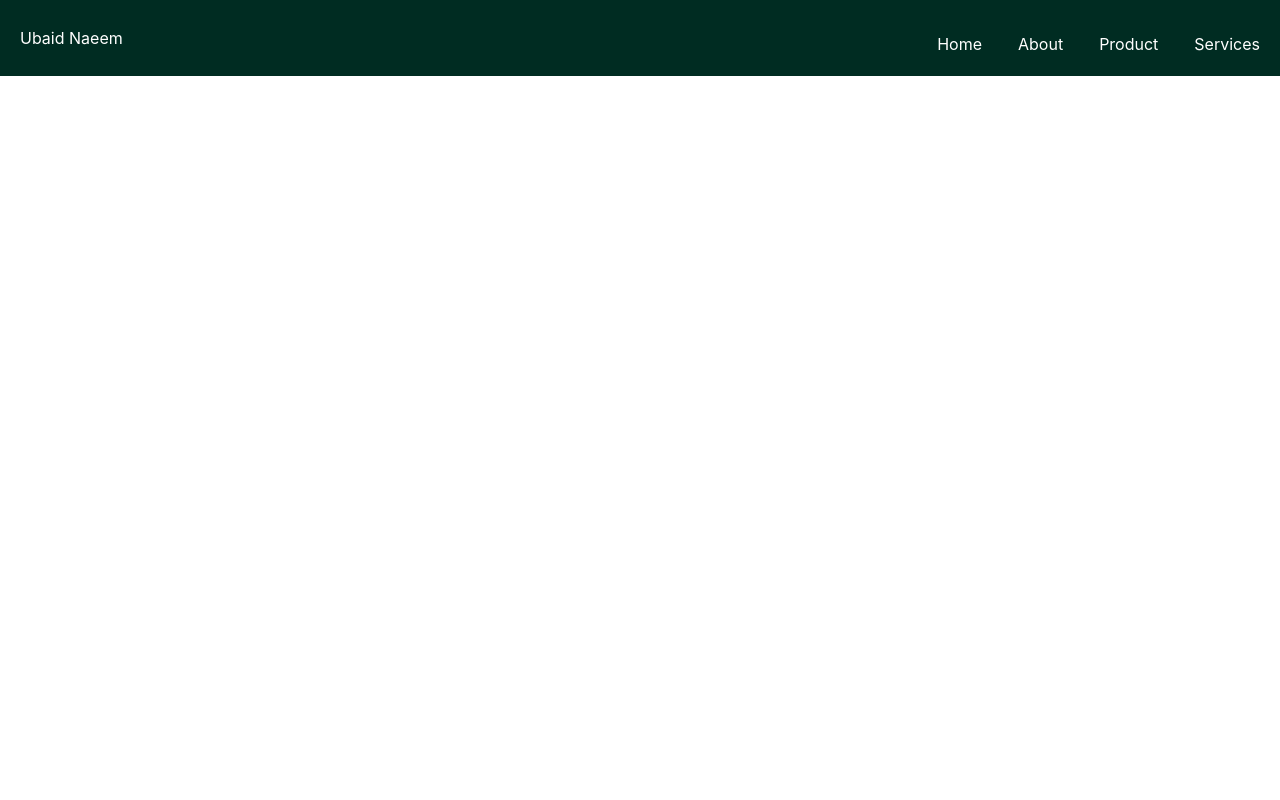
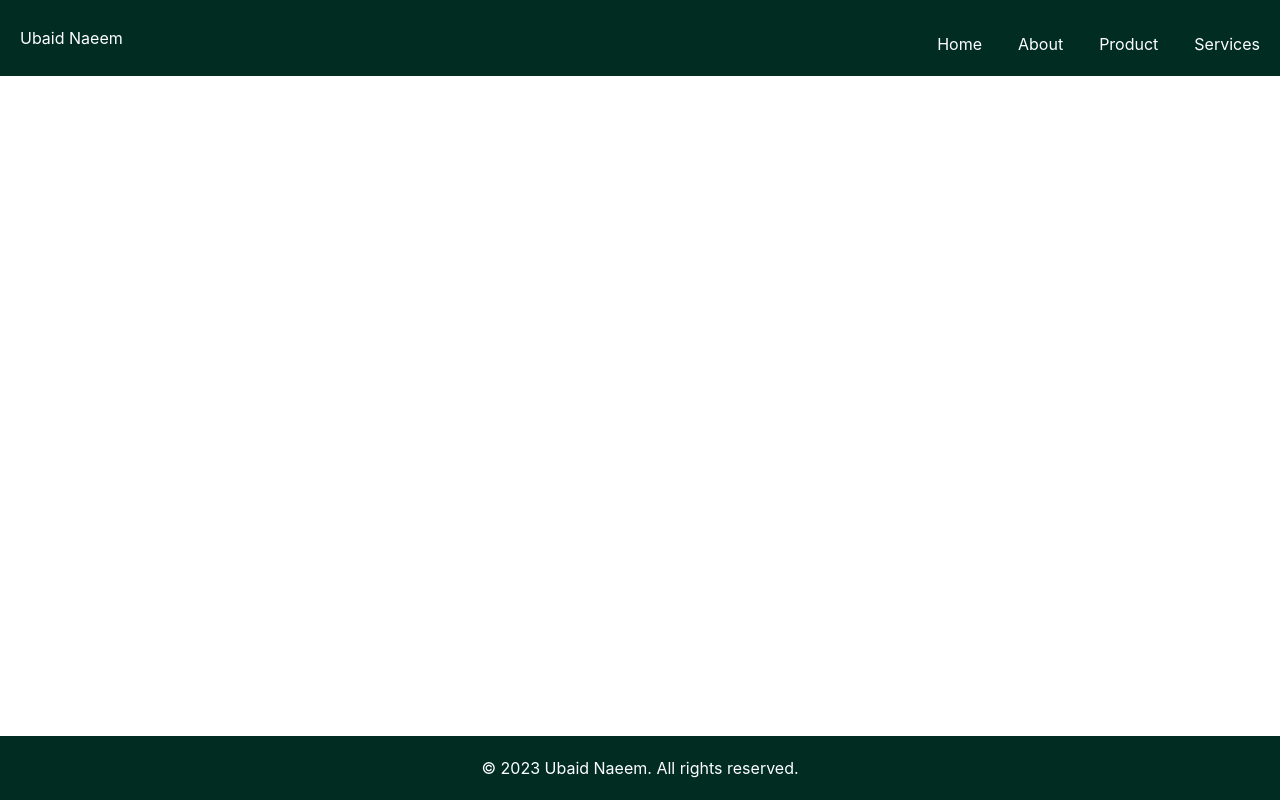
Before and after one commit to ubaid2917/react-projects, a React (Vite) app in the folder react-components/: page / in a window 1280 px wide. Built offline with nearby package versions, Linux system fonts and the light colour scheme.

Commit message:
footer components

```diff
--- a/react-components/src/App.jsx
+++ b/react-components/src/App.jsx
@@ -1,10 +1,12 @@
 import React from 'react'
 import Header from './components/Header'
+import Footer from './components/Footer'
 
 const App = () => {
   return (
    <>
     <Header />
+    <Footer />
    </>
   )
 }
--- /dev/null
+++ b/react-components/src/components/Footer.jsx
@@ -0,0 +1,14 @@
+import React from 'react'
+
+const Footer = () => {
+  return (
+    <div>
+        <footer className='bg-emerald-950 text-white px-5 py-5 flex items-center justify-center mt-5 absolute bottom-0 w-full'>
+            <p>&copy; 2023 Ubaid Naeem. All rights reserved.</p>
+        </footer>
+
+    </div>
+  )
+}
+
+export default Footer
```
